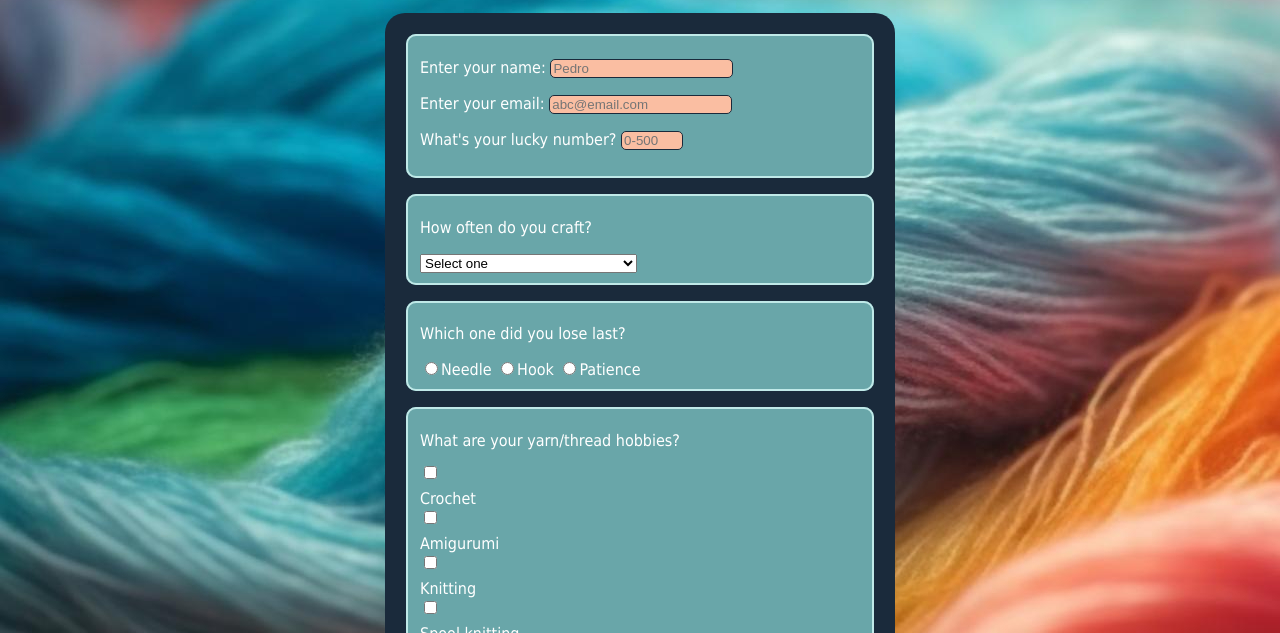
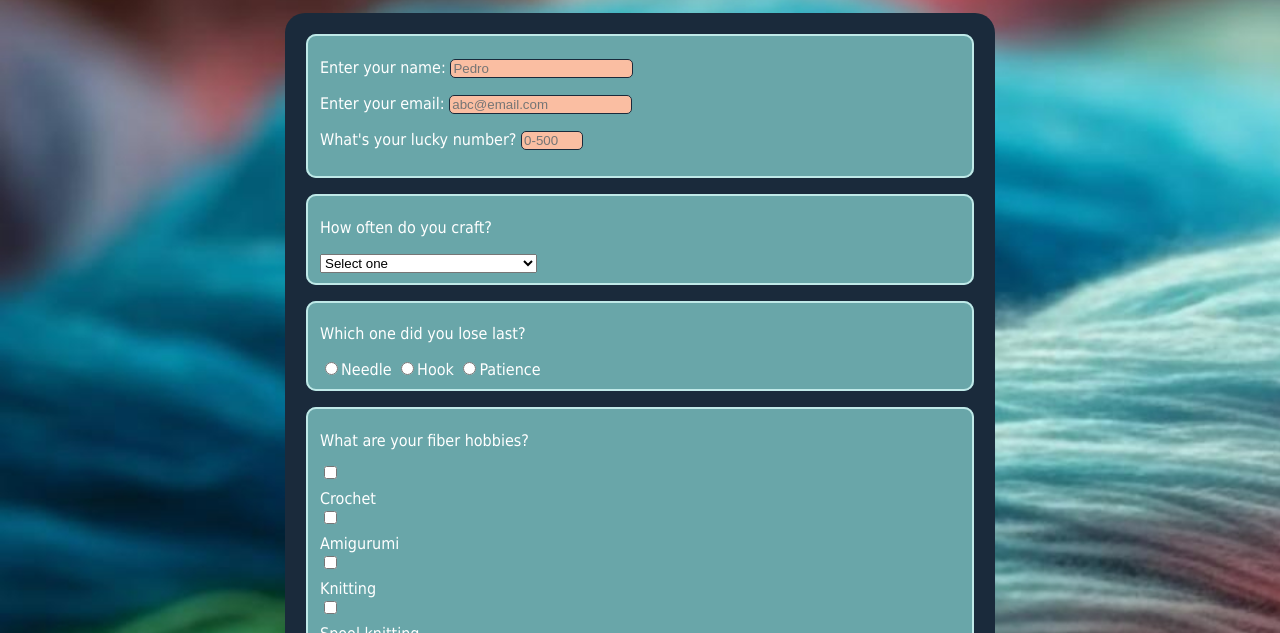
Before and after one commit to ScubaMonster/-5-Survey-TEST, a plain HTML site: page index.html in a window 1280 px wide. Shown: the part 167-800 px from the top of the page. Drawn offline with Linux system fonts and the light colour scheme.

Commit message:
Twitching a few css details

```diff
--- a/index.html
+++ b/index.html
@@ -40,7 +40,7 @@
             <input type="radio" name="lost-item" value="3">Patience
         </fieldset>
         <fieldset><!--Checkboxes with value attributes--><!--Yarn/tread hobby type-->
-            <label for="hobbies">What are your yarn/thread hobbies? </label>
+            <label for="hobbies">What are your fiber hobbies? </label>
             <input type="checkbox" name="hobbies" value="1">Crochet </label>
             <input type="checkbox" name="hobbies" value="2">Amigurumi </label>
             <input type="checkbox" name="hobbies" value="3">Knitting </label>
--- a/style.css
+++ b/style.css
@@ -6,10 +6,10 @@
 --apricot: #FABEA2ff; */
 
 body {
-    width: 100%;
-    height: 100vh;
     margin: 0;
     background-image: url(vibrant-colors-wool-thread-abstract-pattern-generated-by-ai.jpg) ;
+    background-repeat: no-repeat;
+    background-size: cover;
     color: white;
     font-family: Tahoma;
     font-size: 16px;
@@ -33,8 +33,8 @@ label{
 }
 
 form {
-    width: 80vw;
-    max-width: 500px;
+    width: 60vw;
+    max-width: 700px;
     min-width: 300px;
     margin: 0 auto;
     padding: 5px;
```
